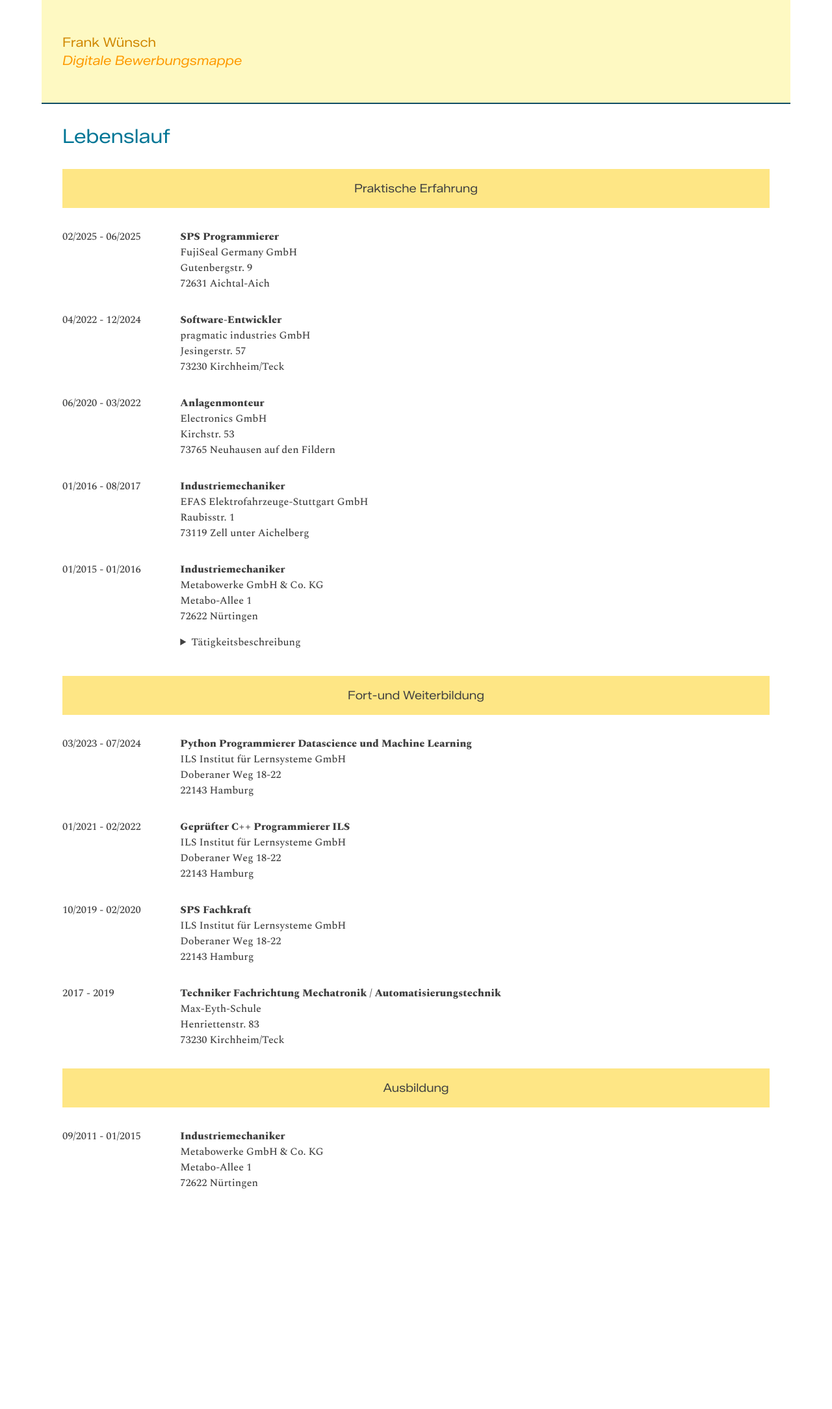
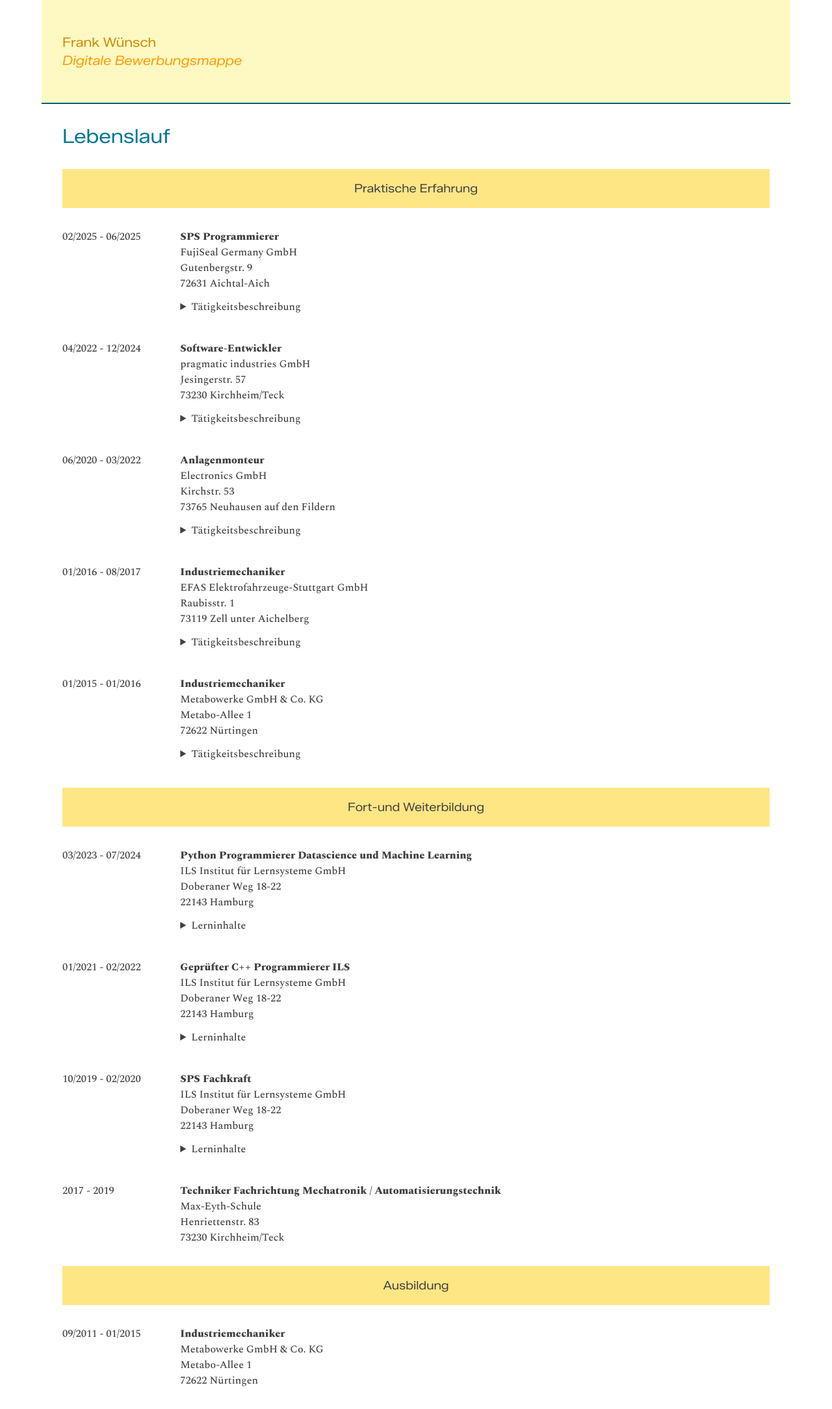
Before and after one commit to FrankWuensch/DigitaleBewerbungsmappe, a Jekyll site: the page built from index.html, in a window 1280 px wide. Shown: the whole page at 65% size. Built offline with Jekyll 4.4.1, drawn with Linux system fonts in a browser that asks for light colours.

Commit message:
update dataset && fix faults

```diff
--- a/_includes/header.html
+++ b/_includes/header.html
@@ -1,5 +1,5 @@
 <header class="top-0 left-0 fixed w-full h-20 xl:h-40">
-    <nav class="flex mx-auto border-b-2 border-b-cyan-900 w-full xl:max-w-6xl h-full shrink">
+    <nav class="flex mx-auto border-b-2 border-b-cyan-800 w-full xl:max-w-6xl h-full shrink">
         <div class="flex flex-col justify-center bg-yellow-100 px-4 xl:px-0 w-full">
             <h2>{{page.header_title_1}}</h2>
             <h2 class="italic">{{page.header_title_2}}</h2>
--- a/_layouts/default.html
+++ b/_layouts/default.html
@@ -31,10 +31,10 @@
     {%if page.has_footer%}
     <footer>{%include footer.html%}</footer>
     {%endif%}
-    <div class="bottom-0 left-0 z-10 fixed bg-transparent w-full h-24">
+    <div class="hidden max-xl:block bottom-0 left-0 z-10 fixed bg-transparent w-full h-24">
       <div
         id="button-contact-data"
-        class="hidden max-xl:block bg-amber-500 mx-auto my-auto px-8 py-3 rounded-lg w-fit text-lg translate-y-1/2"
+        class="hidden max-xl:block bg-sidebar mx-auto my-auto px-8 py-3 rounded-lg w-fit text-white text-lg translate-y-1/2"
       >
         {{page.contact_data}}
       </div>
--- a/index.html
+++ b/index.html
@@ -11,6 +11,7 @@ heading_1: Praktische Erfahrung
 heading_2: Fort-und Weiterbildung
 heading_3: Ausbildung
 summary_1: Tätigkeitsbeschreibung
+summary_2: Lerninhalte
 contact_data: Kontaktdaten
 ---
 
@@ -27,20 +28,32 @@ contact_data: Kontaktdaten
       <div>{{comp.company}}</div>
       <div>{{comp.street}}</div>
       <div>{{comp.city}}</div>
-      <div class="max-xl:hidden">
+      <div class="max-xl:hidden -mt-1">
         {%if comp.info%}
         <details>
           <summary>{{page.summary_1}}</summary>
-          <article>{{comp.info}}</article>
+          <article>
+            <ul class="hyphens-auto list-none company" lang="de">
+              {%for item in comp.info%}
+              <li>{{item | markdownify}}</li>
+              {%endfor%}
+            </ul>
+          </article>
         </details>
         {%endif%}
       </div>
     </div>
-    <div class="hidden max-xl:block col-span-full">
+    <div class="hidden max-xl:block col-span-full -mt-3 hyphens-auto" lang="de">
       {%if comp.info%}
       <details class="w-full">
         <summary>{{page.summary_1}}</summary>
-        <article>{{comp.info}}</article>
+        <article>
+          <ul class="hyphens-auto list-none company" lang="de">
+            {%for item in comp.info%}
+            <li>{{item | markdownify}}</li>
+            {%endfor%}
+          </ul>
+        </article>
       </details>
       {%endif%}
     </div>
@@ -57,6 +70,34 @@ contact_data: Kontaktdaten
       <div>{{ed.company}}</div>
       <div>{{ed.street}}</div>
       <div>{{ed.city}}</div>
+      <div class="max-xl:hidden -mt-1">
+        {%if ed.info%}
+        <details>
+          <summary>{{page.summary_2}}</summary>
+          <article>
+            <ul class="list-none">
+              {%for item in ed.info%}
+              <li>{{item | markdownify}}</li>
+              {%endfor%}
+            </ul>
+          </article>
+        </details>
+        {%endif%}
+      </div>
+    </div>
+    <div class="hidden max-xl:block col-span-full -mt-3 hyphens-auto" lang="de">
+      {%if ed.info%}
+      <details class="w-full">
+        <summary>{{page.summary_2}}</summary>
+        <article>
+          <ul class="hyphens-auto list-none" lang="de">
+            {%for item in ed.info%}
+            <li>{{item | markdownify}}</li>
+            {%endfor%}
+          </ul>
+        </article>
+      </details>
+      {%endif%}
     </div>
   </div>
   {%endfor%}
--- a/src/output.css
+++ b/src/output.css
@@ -13,14 +13,10 @@
     --color-yellow-100: oklch(97.3% 0.071 103.193);
     --color-yellow-600: oklch(68.1% 0.162 75.834);
     --color-cyan-700: oklch(52% 0.105 223.128);
-    --color-cyan-900: oklch(39.8% 0.07 227.392);
-    --color-sky-900: oklch(39.1% 0.09 240.876);
-    --color-blue-50: oklch(97% 0.014 254.604);
-    --color-blue-200: oklch(88.2% 0.059 254.128);
+    --color-cyan-800: oklch(45% 0.085 224.283);
     --color-neutral-700: oklch(37.1% 0 0);
     --color-white: #fff;
     --spacing: 0.25rem;
-    --container-lg: 32rem;
     --container-6xl: 72rem;
     --text-sm: 0.875rem;
     --text-sm--line-height: calc(1.25 / 0.875);
@@ -205,26 +201,14 @@
   .top-0 {
     top: calc(var(--spacing) * 0);
   }
-  .top-1 {
-    top: calc(var(--spacing) * 1);
-  }
   .top-1\/2 {
     top: calc(1/2 * 100%);
   }
   .bottom-0 {
     bottom: calc(var(--spacing) * 0);
   }
-  .bottom-5 {
-    bottom: calc(var(--spacing) * 5);
-  }
   .left-0 {
     left: calc(var(--spacing) * 0);
-  }
-  .left-1 {
-    left: calc(var(--spacing) * 1);
-  }
-  .left-1\/2 {
-    left: calc(1/2 * 100%);
   }
   .z-10 {
     z-index: 10;
@@ -268,6 +252,12 @@
   .my-auto {
     margin-block: auto;
   }
+  .-mt-1 {
+    margin-top: calc(var(--spacing) * -1);
+  }
+  .-mt-3 {
+    margin-top: calc(var(--spacing) * -3);
+  }
   .mt-20 {
     margin-top: calc(var(--spacing) * 20);
   }
@@ -285,12 +275,6 @@
   }
   .hidden {
     display: none;
-  }
-  .table {
-    display: table;
-  }
-  .h-2 {
-    height: calc(var(--spacing) * 2);
   }
   .h-2\/3 {
     height: calc(2/3 * 100%);
@@ -310,9 +294,6 @@
   .max-h-full {
     max-height: 100%;
   }
-  .w-2 {
-    width: calc(var(--spacing) * 2);
-  }
   .w-2\/3 {
     width: calc(2/3 * 100%);
   }
@@ -331,42 +312,17 @@
   .max-w-80 {
     max-width: calc(var(--spacing) * 80);
   }
-  .min-w-max {
-    min-width: max-content;
-  }
   .min-w-min {
     min-width: min-content;
   }
   .flex-1 {
     flex: 1;
   }
-  .flex-shrink {
-    flex-shrink: 1;
-  }
   .shrink {
     flex-shrink: 1;
   }
-  .border-collapse {
-    border-collapse: collapse;
-  }
-  .-translate-x-1 {
-    --tw-translate-x: calc(var(--spacing) * -1);
-    translate: var(--tw-translate-x) var(--tw-translate-y);
-  }
-  .-translate-x-1\/2 {
-    --tw-translate-x: calc(calc(1/2 * 100%) * -1);
-    translate: var(--tw-translate-x) var(--tw-translate-y);
-  }
-  .-translate-y-1 {
-    --tw-translate-y: calc(var(--spacing) * -1);
-    translate: var(--tw-translate-x) var(--tw-translate-y);
-  }
   .-translate-y-1\/2 {
     --tw-translate-y: calc(calc(1/2 * 100%) * -1);
-    translate: var(--tw-translate-x) var(--tw-translate-y);
-  }
-  .translate-y-1 {
-    --tw-translate-y: calc(var(--spacing) * 1);
     translate: var(--tw-translate-x) var(--tw-translate-y);
   }
   .translate-y-1\/2 {
@@ -376,8 +332,8 @@
   .transform {
     transform: var(--tw-rotate-x,) var(--tw-rotate-y,) var(--tw-rotate-z,) var(--tw-skew-x,) var(--tw-skew-y,);
   }
-  .resize {
-    resize: both;
+  .list-none {
+    list-style-type: none;
   }
   .grid-cols-5 {
     grid-template-columns: repeat(5, minmax(0, 1fr));
@@ -387,9 +343,6 @@
   }
   .flex-row {
     flex-direction: row;
-  }
-  .items-center {
-    align-items: center;
   }
   .justify-center {
     justify-content: center;
@@ -407,25 +360,12 @@
     border-top-right-radius: var(--radius-lg);
     border-bottom-right-radius: var(--radius-lg);
   }
-  .border {
-    border-style: var(--tw-border-style);
-    border-width: 1px;
-  }
   .border-b-2 {
     border-bottom-style: var(--tw-border-style);
     border-bottom-width: 2px;
   }
-  .border-b-cyan-900 {
-    border-bottom-color: var(--color-cyan-900);
-  }
-  .bg-amber-500 {
-    background-color: var(--color-amber-500);
-  }
-  .bg-blue-50 {
-    background-color: var(--color-blue-50);
-  }
-  .bg-blue-200 {
-    background-color: var(--color-blue-200);
+  .border-b-cyan-800 {
+    border-bottom-color: var(--color-cyan-800);
   }
   .bg-transparent {
     background-color: transparent;
@@ -469,12 +409,13 @@
   .pb-8 {
     padding-bottom: calc(var(--spacing) * 8);
   }
-  .pb-24 {
-    padding-bottom: calc(var(--spacing) * 24);
-  }
   .text-lg {
     font-size: var(--text-lg);
     line-height: var(--tw-leading, var(--text-lg--line-height));
+  }
+  .hyphens-auto {
+    -webkit-hyphens: auto;
+    hyphens: auto;
   }
   .text-amber-200 {
     color: var(--color-amber-200);
@@ -485,31 +426,12 @@
   .italic {
     font-style: italic;
   }
-  .underline {
-    text-decoration-line: underline;
-  }
   .opacity-0 {
     opacity: 0%;
-  }
-  .outline {
-    outline-style: var(--tw-outline-style);
-    outline-width: 1px;
   }
   .blur-sm {
     --tw-blur: blur(var(--blur-sm));
     filter: var(--tw-blur,) var(--tw-brightness,) var(--tw-contrast,) var(--tw-grayscale,) var(--tw-hue-rotate,) var(--tw-invert,) var(--tw-saturate,) var(--tw-sepia,) var(--tw-drop-shadow,);
-  }
-  .filter {
-    filter: var(--tw-blur,) var(--tw-brightness,) var(--tw-contrast,) var(--tw-grayscale,) var(--tw-hue-rotate,) var(--tw-invert,) var(--tw-saturate,) var(--tw-sepia,) var(--tw-drop-shadow,);
-  }
-  .backdrop-blur-sm {
-    --tw-backdrop-blur: blur(var(--blur-sm));
-    -webkit-backdrop-filter: var(--tw-backdrop-blur,) var(--tw-backdrop-brightness,) var(--tw-backdrop-contrast,) var(--tw-backdrop-grayscale,) var(--tw-backdrop-hue-rotate,) var(--tw-backdrop-invert,) var(--tw-backdrop-opacity,) var(--tw-backdrop-saturate,) var(--tw-backdrop-sepia,);
-    backdrop-filter: var(--tw-backdrop-blur,) var(--tw-backdrop-brightness,) var(--tw-backdrop-contrast,) var(--tw-backdrop-grayscale,) var(--tw-backdrop-hue-rotate,) var(--tw-backdrop-invert,) var(--tw-backdrop-opacity,) var(--tw-backdrop-saturate,) var(--tw-backdrop-sepia,);
-  }
-  .backdrop-filter {
-    -webkit-backdrop-filter: var(--tw-backdrop-blur,) var(--tw-backdrop-brightness,) var(--tw-backdrop-contrast,) var(--tw-backdrop-grayscale,) var(--tw-backdrop-hue-rotate,) var(--tw-backdrop-invert,) var(--tw-backdrop-opacity,) var(--tw-backdrop-saturate,) var(--tw-backdrop-sepia,);
-    backdrop-filter: var(--tw-backdrop-blur,) var(--tw-backdrop-brightness,) var(--tw-backdrop-contrast,) var(--tw-backdrop-grayscale,) var(--tw-backdrop-hue-rotate,) var(--tw-backdrop-invert,) var(--tw-backdrop-opacity,) var(--tw-backdrop-saturate,) var(--tw-backdrop-sepia,);
   }
   .max-2xl\:hidden {
     @media (width < 96rem) {
@@ -561,11 +483,6 @@
       height: calc(var(--spacing) * 40);
     }
   }
-  .xl\:w-lg {
-    @media (width >= 80rem) {
-      width: var(--container-lg);
-    }
-  }
   .xl\:max-w-6xl {
     @media (width >= 80rem) {
       max-width: var(--container-6xl);
@@ -599,11 +516,6 @@
   .xl\:pb-10 {
     @media (width >= 80rem) {
       padding-bottom: calc(var(--spacing) * 10);
-    }
-  }
-  .xl\:pb-40 {
-    @media (width >= 80rem) {
-      padding-bottom: calc(var(--spacing) * 40);
     }
   }
 }
@@ -701,8 +613,11 @@ details {
   padding-top: calc(var(--spacing) * 4);
   padding-bottom: calc(var(--spacing) * 2);
 }
+summary {
+  cursor: pointer;
+}
 article {
-  margin-right: calc(var(--spacing) * 16);
+  margin-right: calc(var(--spacing) * 8);
   border-radius: var(--radius-2xl);
   background-color: var(--color-amber-50);
   padding: calc(var(--spacing) * 4);
@@ -710,6 +625,14 @@ article {
   @media (width >= 80rem) {
     margin-right: calc(var(--spacing) * 48);
   }
+}
+ul ul {
+  list-style-position: inside;
+  list-style-type: decimal;
+}
+ul.company ul {
+  list-style-position: inside;
+  list-style-type: disc;
 }
 .date {
   font-family: 'Spectral-ExtraLight';
@@ -734,7 +657,7 @@ article {
   }
 }
 .bg-sidebar {
-  background-color: var(--color-sky-900);
+  background-color: var(--color-cyan-800);
 }
 @property --tw-translate-x {
   syntax: "*";
@@ -772,11 +695,6 @@ article {
   inherits: false;
 }
 @property --tw-border-style {
-  syntax: "*";
-  inherits: false;
-  initial-value: solid;
-}
-@property --tw-outline-style {
   syntax: "*";
   inherits: false;
   initial-value: solid;
@@ -834,42 +752,6 @@ article {
   syntax: "*";
   inherits: false;
 }
-@property --tw-backdrop-blur {
-  syntax: "*";
-  inherits: false;
-}
-@property --tw-backdrop-brightness {
-  syntax: "*";
-  inherits: false;
-}
-@property --tw-backdrop-contrast {
-  syntax: "*";
-  inherits: false;
-}
-@property --tw-backdrop-grayscale {
-  syntax: "*";
-  inherits: false;
-}
-@property --tw-backdrop-hue-rotate {
-  syntax: "*";
-  inherits: false;
-}
-@property --tw-backdrop-invert {
-  syntax: "*";
-  inherits: false;
-}
-@property --tw-backdrop-opacity {
-  syntax: "*";
-  inherits: false;
-}
-@property --tw-backdrop-saturate {
-  syntax: "*";
-  inherits: false;
-}
-@property --tw-backdrop-sepia {
-  syntax: "*";
-  inherits: false;
-}
 @property --tw-font-weight {
   syntax: "*";
   inherits: false;
@@ -886,7 +768,6 @@ article {
       --tw-skew-x: initial;
       --tw-skew-y: initial;
       --tw-border-style: solid;
-      --tw-outline-style: solid;
       --tw-blur: initial;
       --tw-brightness: initial;
       --tw-contrast: initial;
@@ -900,15 +781,6 @@ article {
       --tw-drop-shadow-color: initial;
       --tw-drop-shadow-alpha: 100%;
       --tw-drop-shadow-size: initial;
-      --tw-backdrop-blur: initial;
-      --tw-backdrop-brightness: initial;
-      --tw-backdrop-contrast: initial;
-      --tw-backdrop-grayscale: initial;
-      --tw-backdrop-hue-rotate: initial;
-      --tw-backdrop-invert: initial;
-      --tw-backdrop-opacity: initial;
-      --tw-backdrop-saturate: initial;
-      --tw-backdrop-sepia: initial;
       --tw-font-weight: initial;
     }
   }
```
Also changed, not shown: _data/experiences.yml (+50 -3 lines), src/input.css (+14 -2 lines).
